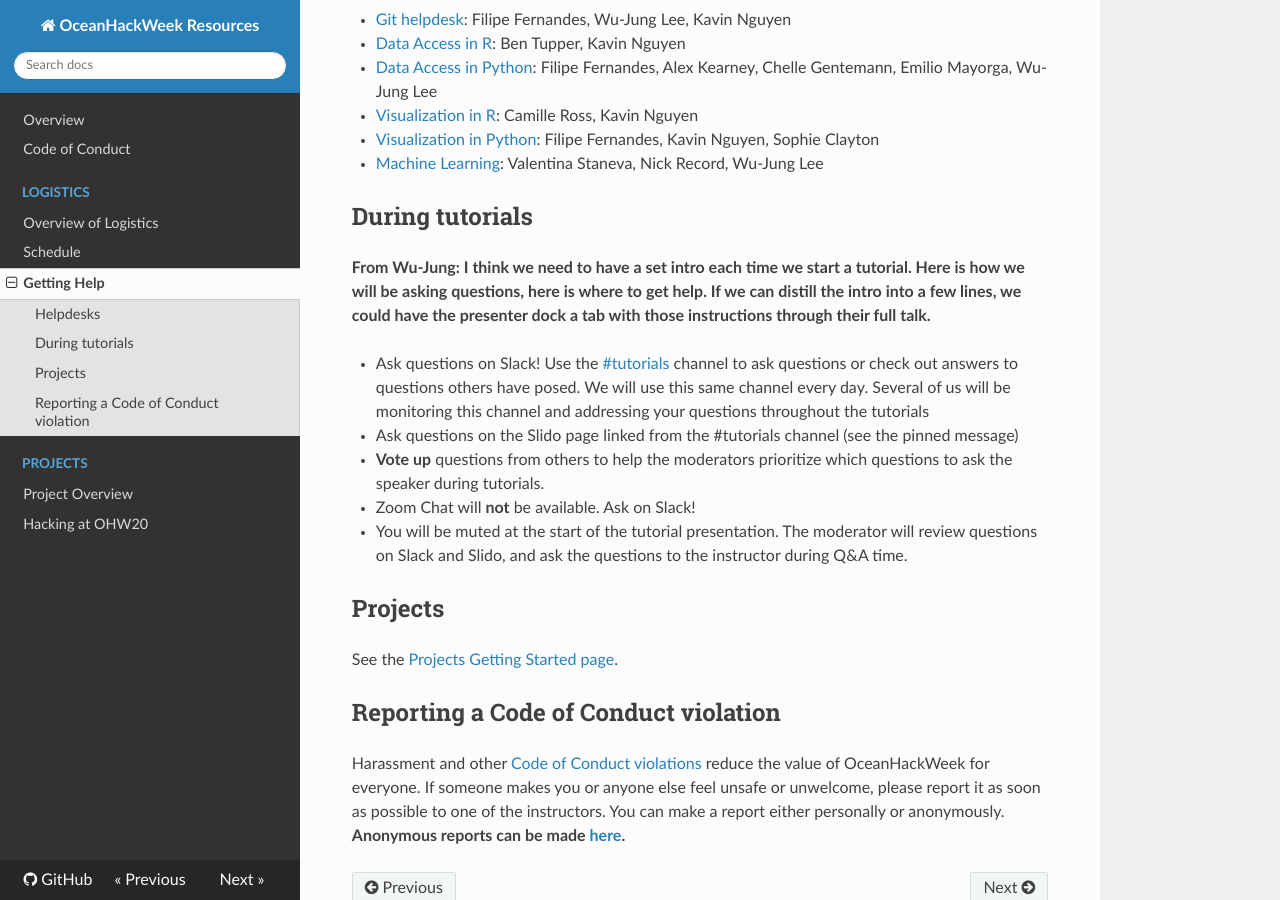
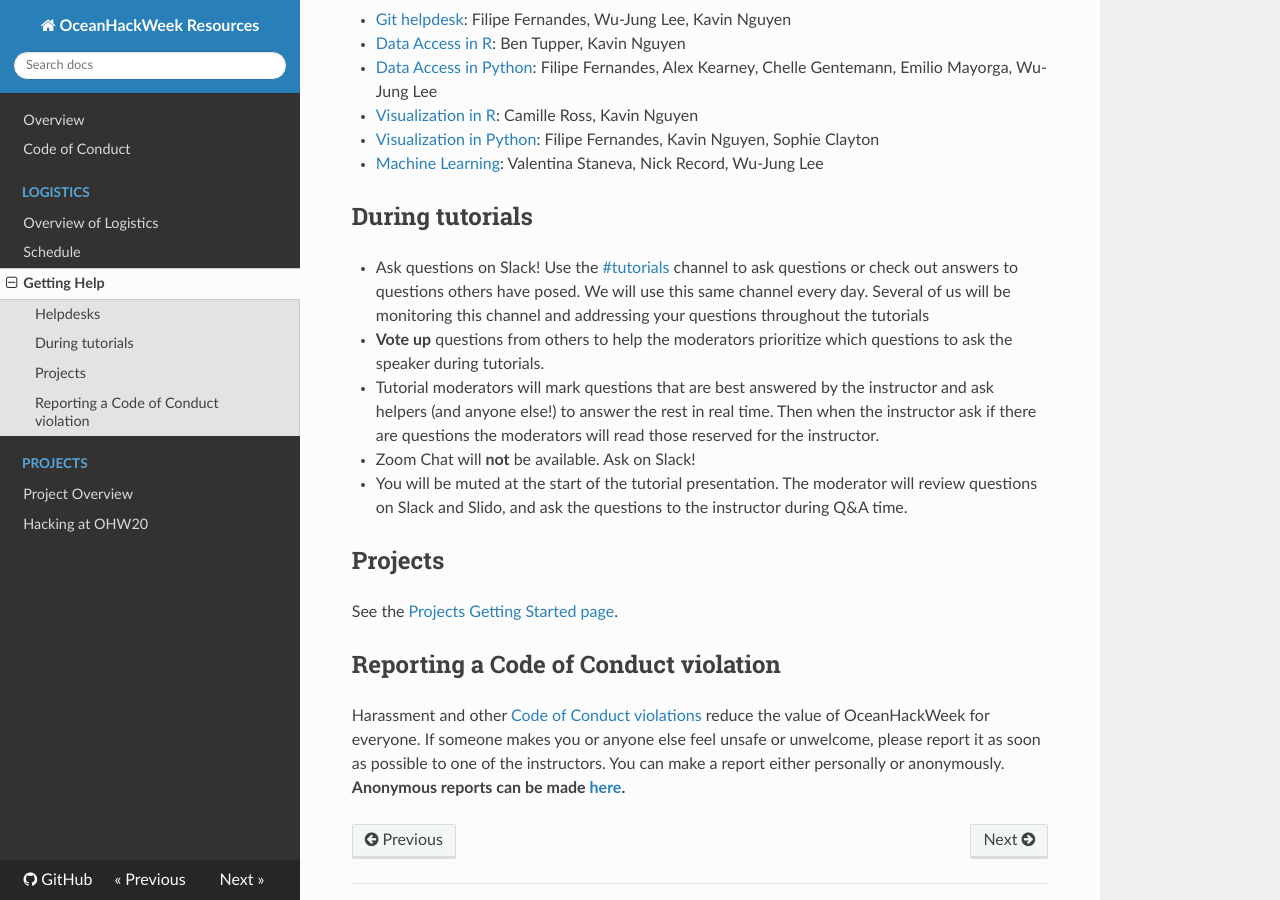
Before and after one commit to oceanhackweek/ohw-resources, an MkDocs documentation site: the page built from docs/logistics/getting_help.md, in a window 1280 px wide and 900 px high, scrolled down 448 px. Built offline with MkDocs 1.6.1, drawn with Linux system fonts in a browser that asks for light colours; nearby versions of some CDN libraries.

Commit message:
Fixes and updates to getting help

```diff
--- a/docs/logistics/getting_help.md
+++ b/docs/logistics/getting_help.md
@@ -17,18 +17,16 @@ Apart from the helpdesk Slack channels listed below, you are also welcome to dir
 
 ## During tutorials
 
-**From Wu-Jung: I think we need to have a set intro each time we start a tutorial.  Here is how we will be asking questions, here is where to get help. If we can distill the intro into a few lines, we could have the presenter dock a tab with those instructions through their full talk.**
-
 - Ask questions on Slack! Use the [#tutorials](https://app.slack.com/client/TUFFMB3EE/G018QH20KAM) channel to ask questions or check out answers to questions others have posed. We will use this same channel every day. Several of us will be monitoring this channel and addressing your questions throughout the tutorials
-- Ask questions on the Slido page linked from the #tutorials channel (see the pinned message)
 - **Vote up** questions from others to help the moderators prioritize which questions to ask the speaker during tutorials.
+- Tutorial moderators will mark questions that are best answered by the instructor and ask helpers (and anyone else!) to answer the rest in real time. Then when the instructor ask if there are questions the moderators will read those reserved for the instructor.
 - Zoom Chat will **not** be available. Ask on Slack!
 - You will be muted at the start of the tutorial presentation. The moderator will review questions on Slack and Slido, and ask the questions to the instructor during Q&A time.
 
 ## Projects
 
-See the [Projects Getting Started page](/projects/steps/).
+See the [Projects Getting Started page](../projects/steps.md).
 
 ## Reporting a Code of Conduct violation
 
-Harassment and other [Code of Conduct violations](/conduct) reduce the value of OceanHackWeek for everyone. If someone makes you or anyone else feel unsafe or unwelcome, please report it as soon as possible to one of the instructors. You can make a report either personally or anonymously. **Anonymous reports can be made [here](https://oceanhackweek.wufoo.com/forms/zep2ybt1swlulc/).**
+Harassment and other [Code of Conduct violations](../conduct.md) reduce the value of OceanHackWeek for everyone. If someone makes you or anyone else feel unsafe or unwelcome, please report it as soon as possible to one of the instructors. You can make a report either personally or anonymously. **Anonymous reports can be made [here](https://oceanhackweek.wufoo.com/forms/zep2ybt1swlulc/).**
```
